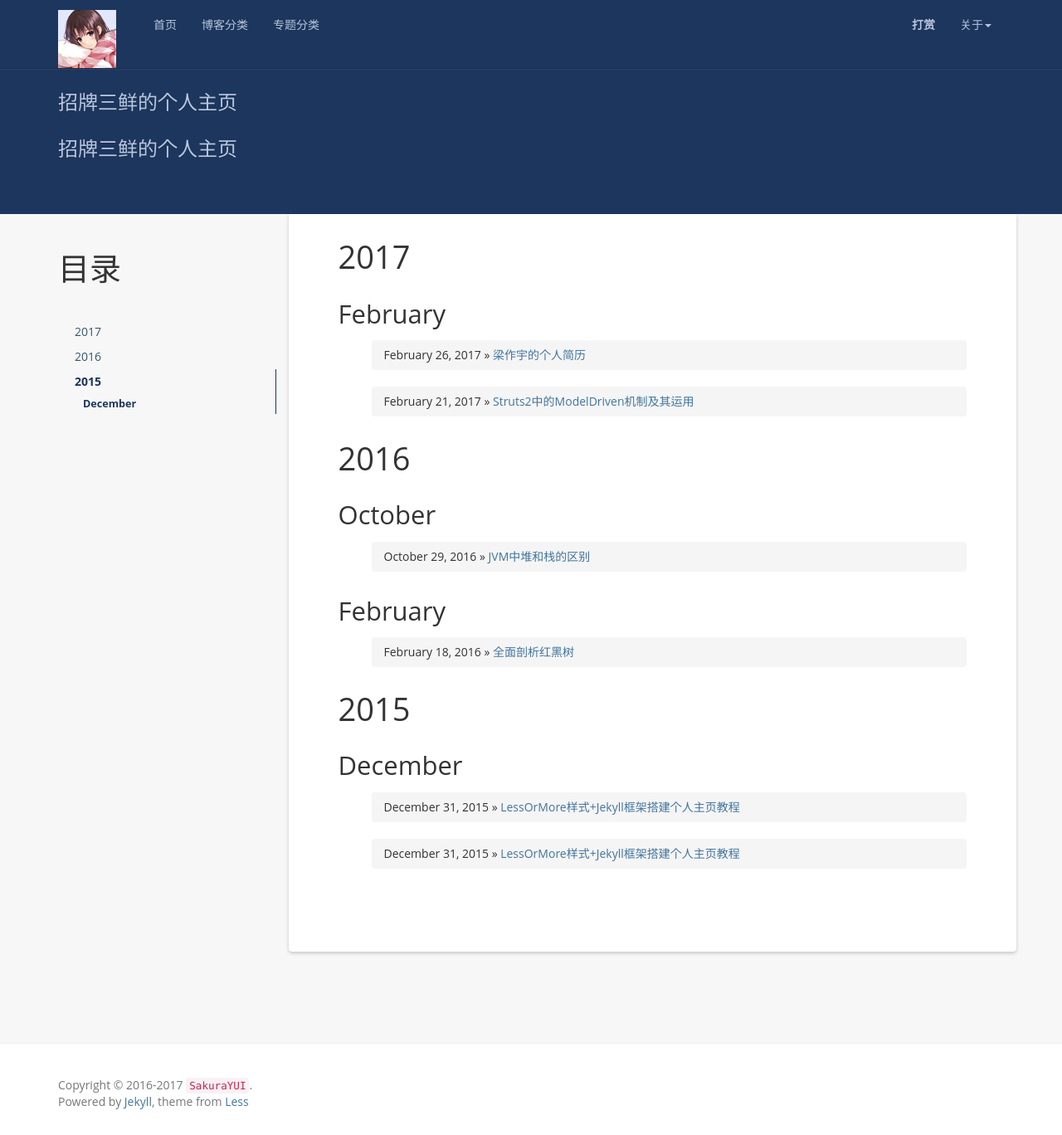
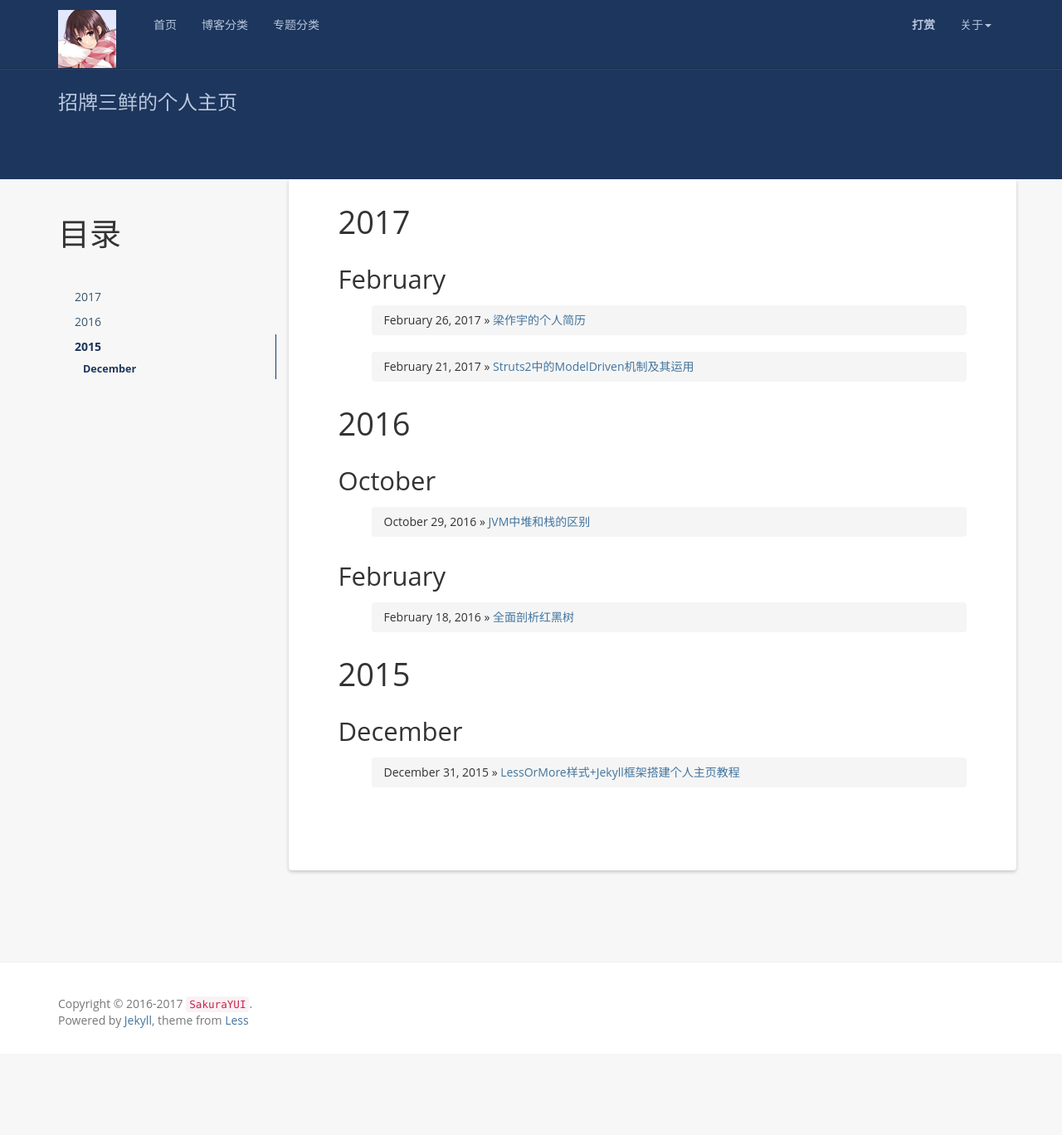
Before and after one commit to SakuraYUI/blog, a Jekyll site: the page built from index.html, in a window 1280 px wide and 1368 px high. Shown: the whole window at 83% size. Built offline with Jekyll 4.4.1, drawn with Linux system fonts in a browser that asks for light colours; nearby versions of some CDN libraries; the list of posts is cut into pages by our own code; comment, search, counter and statistics services are not loaded; some of the changed lines change nothing that is shown.

Commit message:
blog 1.07

````diff
--- a/_config.yml
+++ b/_config.yml
@@ -6,9 +6,9 @@ url: https://github.com/SakuraYUI/
 resume_site: https://github.com/SakuraYUI/
 github: https://github.com/SakuraYUI/
 baseurl: ""
-description: 招牌三鲜的个人主页
+description:
 meta_description: 招牌三鲜的个人主页
-motto: 苟利国家生死以，岂因祸福避趋之
+motto: 苟利国家生死以，岂因祸福 避趋之
 banner: 招牌三鲜的个人主页
 
 #permalink: /:categories/:year/:month/:day/:title/
--- a/_posts/2016-08-27-how-to-use-this-jekyll-theme.md
+++ /dev/null
@@ -1,125 +0,0 @@
----
-layout: post
-title:  LessOrMore样式+Jekyll框架搭建个人主页教程
-date:   2016-01-01 01:00:00 +0800
-categories: 文章
-tag: 教程
----
-
-* content
-{:toc}
-
-
-致谢
-====================================
-+ 感谢[Less官网](http://lesscss.cn/)的样式，本Jekyll框架的样式都是基于Less官网的样式直接拷贝过来的。只是重构了JS，并且加入了Jekyll语法而已。
-+ 感谢[Github](https://github.com/)提供的代码维护和发布平台
-+ 感谢[Jekyll](https://jekyllrb.com/)团队做出如此优秀的产品
-+ 感谢[Solar](https://github.com/mattvh/solar-theme-jekyll)的原作者[Matt Harzewski](http://www.webmaster-source.com/)
-+ 感谢[luoyan35714](http://www.hifreud.com/Resume.io/)，提供此模板
-
-
-使用
-====================================
-
-下载
-------------------------------------
-
-使用git从[LessOrMore](https://github.com/luoyan35714/LessOrMore.git)主页下载项目
-
-{% highlight bash %}
-git clone https://github.com/luoyan35714/LessOrMore.git
-{% endhighlight %}
-
-配置
-------------------------------------
-
-`LessOrMore`项目需要配置的只有一个文件`_config.yml`，打开之后按照如下进行配置。
-
-> 特别注意`baseurl`的配置。如果是`***.github.io`项目，不修改为空''的话，会导致JS,CSS等静态资源无法找到的错误
-
-{% highlight bash %}
-name: 博客名称
-email: 邮箱地址
-author: 作者名
-url: 个人网站
-### baseurl修改为项目名，如果项目是'***.github.io'，则设置为空''
-baseurl: "/LessOrMore"
-resume_site: 个人简历网站
-github: github地址
-github_username: github用户名称
-FB:
-  comments :
-    provider : duoshuo
-    duoshuo:
-        short_name : 多说账户
-    disqus :
-        short_name : Disqus账户
-{% endhighlight %}
-
-如何写文章
-------------------------------------
-
-在`LessOrMore/_posts`目录下新建一个文件，可以创建文件夹并在文件夹中添加文件，方便维护。在新建文件中粘贴如下信息，并修改以下的`titile`,`date`,`categories`,`tag`的相关信息，添加`* content {:toc}`为目录相关信息，在进行正文书写前需要在目录和正文之间输入至少2行空行。然后按照正常的Markdown语法书写正文。
-
-{% highlight bash %}
----
-layout: post
-#标题配置
-title:  标题
-#时间配置
-date:   2016-08-27 01:08:00 +0800
-#大类配置
-categories: 类别
-#小类配置
-tag: 教程
----
-
-* content
-{:toc}
-
-
-正文。
-{% endhighlight %}
-
-添加评论
-------------------------------------
-```bash
-<!-- 多说评论框 start -->
-    <div class="ds-thread" data-thread-key="请将此处替换成文章在你的站点中的ID" data-title="请替换成文章的标题" data-url="请替换成文章的网址"></div>
-<!-- 多说评论框 end -->
-<!-- 多说公共JS代码 start (一个网页只需插入一次) -->
-<script type="text/javascript">
-var duoshuoQuery = {short_name:"windflurry940421"};
-    (function() {
-        var ds = document.createElement('script');
-        ds.type = 'text/javascript';ds.async = true;
-        ds.src = (document.location.protocol == 'https:' ? 'https:' : 'http:') + '//static.duoshuo.com/embed.js';
-        ds.charset = 'UTF-8';
-        (document.getElementsByTagName('head')[0]
-         || document.getElementsByTagName('body')[0]).appendChild(ds);
-    })();
-    </script>
-<!-- 多说公共JS代码 end -->
-```
-
-执行
-------------------------------------
-
-{% highlight bash %}
-jekyll server
-{% endhighlight %}
-
-效果
-------------------------------------
-打开浏览器并输入URL`http://localhost:4000/`,回车。
-
-
-原作者序
-====================================
-
-很明显，我在重复造轮子。在13年接触到GIT，14年末接触到Jekyll，然后搭建了自己的博客，当时是选用了[JekyllThemes](http://jekyllthemes.org/)上的[Solar](https://github.com/mattvh/solar-theme-jekyll)主题，一直到现在。不过中间一直感觉页面风格还是偏暗，阅读不方便。并且有一些小的细节做的不是很好。在页面的跨平台浏览上有一些瑕疵。并且不区分一级标题和二级标题，导致没有重点强调。诸如此类，用了2年，用的越多，越发吃力，中间就一直在寻找新的能够让我一眼认定的主题。
-
-虽然设计好看的主题很多。但是真正适合拿来做博客的却不多。中间一直没有找到合适的主题。直到有一天看到Less官网的主题之后，豁然觉得这就是我的博客想要的样子。简单而又不平凡。所以就决定了要把博客迁移到这个主题，然后拿了两天晚上来把这个主题做出来。
-
-重复造了轮子，但是这个是迄今为止自己觉得最适合我的博客的轮子，所以是值得的！
````
